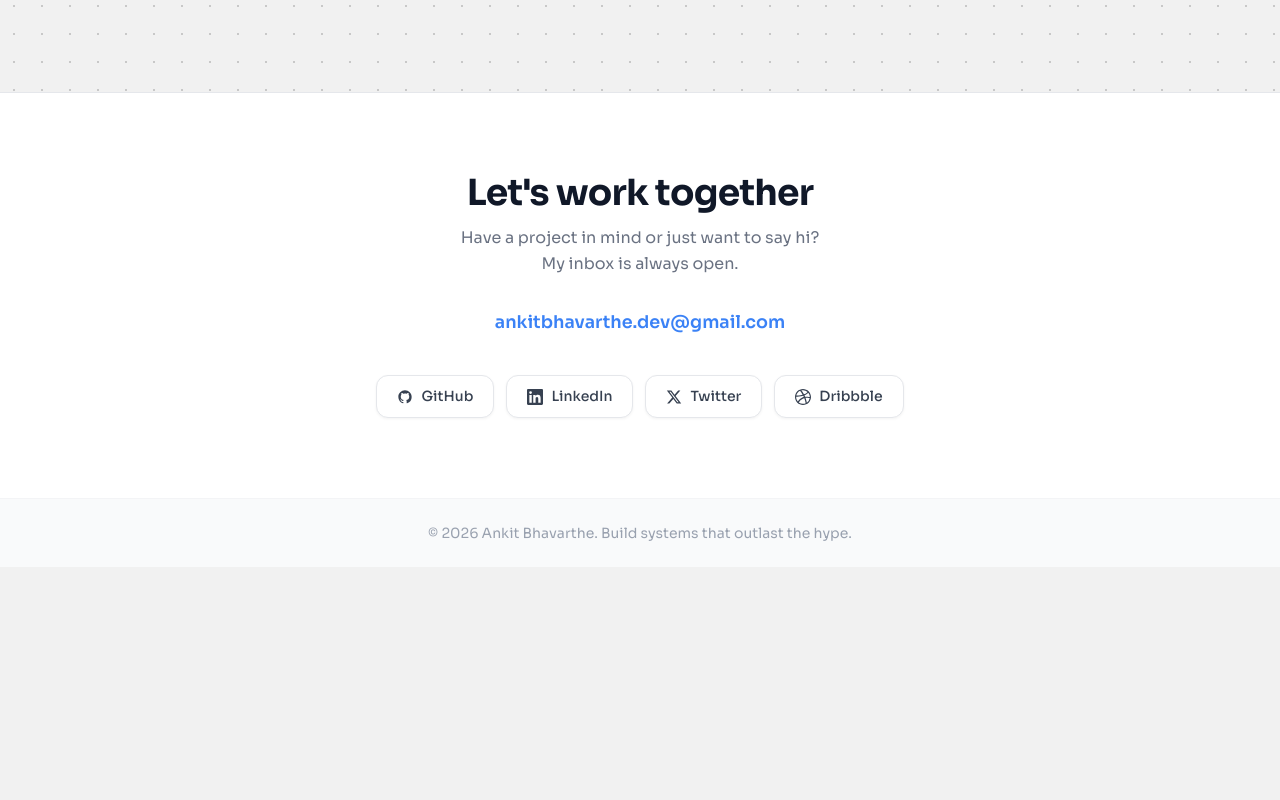
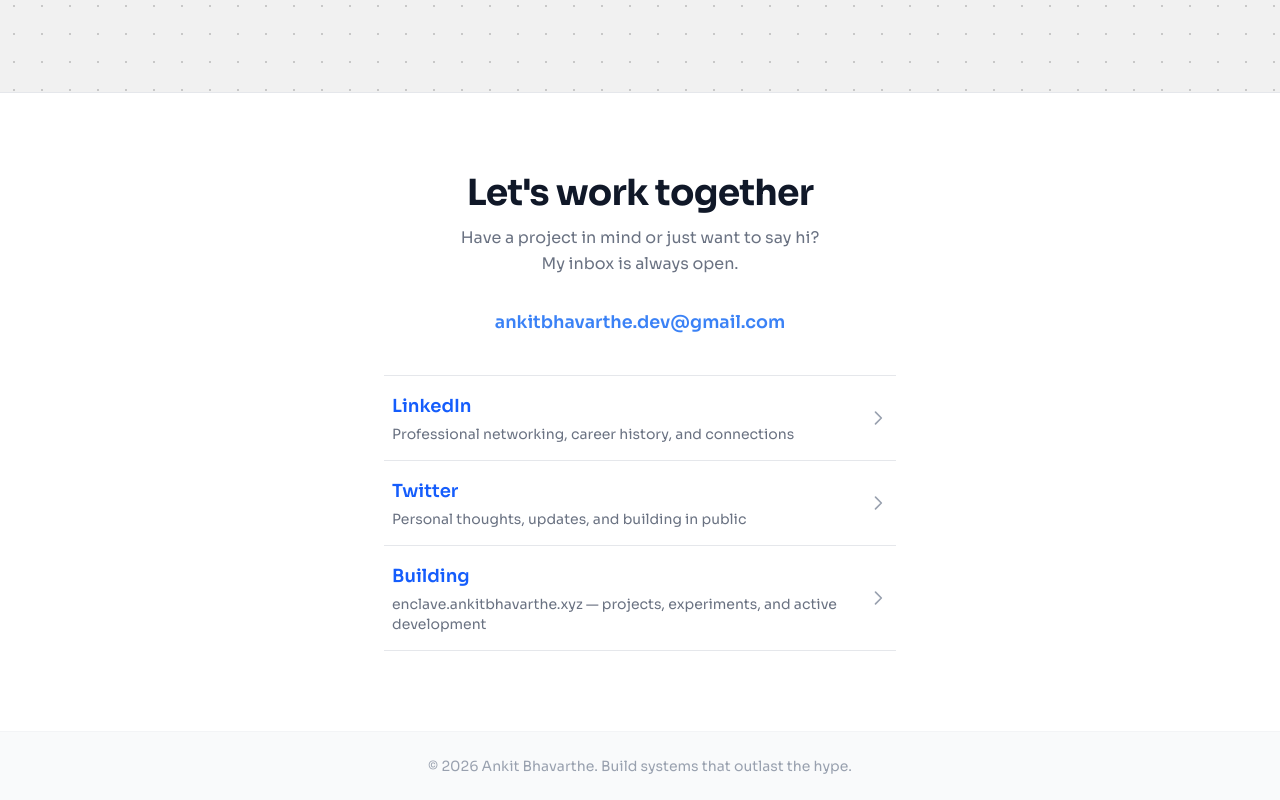
Before and after one commit to Ankit-2563/ankitbhavarthe-portfolio, a Next.js app: page / in a window 1280 px wide. Shown: the part 708-1508 px from the top of the page. Before the commit the page ends 1275 px from the top, so only its background shows below. Built offline with nearby package versions, Linux system fonts and the light colour scheme; no server answers.

Commit message:
feat: redesign ContactSection social links to Google sitelink style

```diff
--- a/src/components/ContactSection.tsx
+++ b/src/components/ContactSection.tsx
@@ -33,16 +33,28 @@ function DribbbleIcon() {
 }
 
 const socialLinks = [
-  { label: "GitHub", href: siteConfig.github, icon: GitHubIcon },
-  { label: "LinkedIn", href: siteConfig.linkedin, icon: LinkedInIcon },
-  { label: "Twitter", href: siteConfig.twitter, icon: TwitterIcon },
-  { label: "Dribbble", href: siteConfig.dribbble, icon: DribbbleIcon },
+  {
+    title: "LinkedIn",
+    description: "Professional networking, career history, and connections",
+    href: siteConfig.linkedin,
+  },
+  {
+    title: "Twitter",
+    description: "Personal thoughts, updates, and building in public",
+    href: siteConfig.twitter,
+  },
+  {
+    title: "Building",
+    description: "enclave.ankitbhavarthe.xyz — projects, experiments, and active development",
+    href: "https://enclave.ankitbhavarthe.xyz",
+  },
 ];
 
 export function ContactSection() {
   return (
     <section id="contact" className="contact-section px-6 py-20">
-      <div className="mx-auto max-w-xl text-center">
+      <div className="mx-auto max-w-xl">
+        <div className="text-center mb-8">
           <h2
             className="mb-3 text-3xl font-bold text-gray-900 md:text-4xl"
             style={{ letterSpacing: "-0.02em" }}
@@ -59,18 +71,34 @@ export function ContactSection() {
           >
             {siteConfig.email}
           </a>
+        </div>
 
-        <div className="flex flex-wrap justify-center gap-3">
-          {socialLinks.map(({ label, href, icon: Icon }) => (
+        <div className="mx-auto max-w-lg border-y border-gray-200 divide-y divide-gray-200">
+          {socialLinks.map(({ title, description, href }) => (
             <a
-              key={label}
+              key={title}
               href={href}
               target="_blank"
               rel="noopener noreferrer"
-              className="social-link"
+              className="flex items-center justify-between py-4 px-2 hover:bg-gray-50/50 transition-colors group"
             >
-              <Icon />
-              {label}
+              <div className="text-left pr-4">
+                <h3 className="text-base font-semibold text-blue-600 group-hover:underline md:text-lg">
+                  {title}
+                </h3>
+                <p className="mt-1 text-sm text-gray-500">
+                  {description}
+                </p>
+              </div>
+              <svg
+                className="h-5 w-5 text-gray-400 group-hover:text-blue-600 transition-colors transform group-hover:translate-x-0.5 shrink-0"
+                fill="none"
+                viewBox="0 0 24 24"
+                stroke="currentColor"
+                strokeWidth={2}
+              >
+                <path strokeLinecap="round" strokeLinejoin="round" d="M9 5l7 7-7 7" />
+              </svg>
             </a>
           ))}
         </div>
```
Lines whose indentation alone changed are shown as unchanged.
